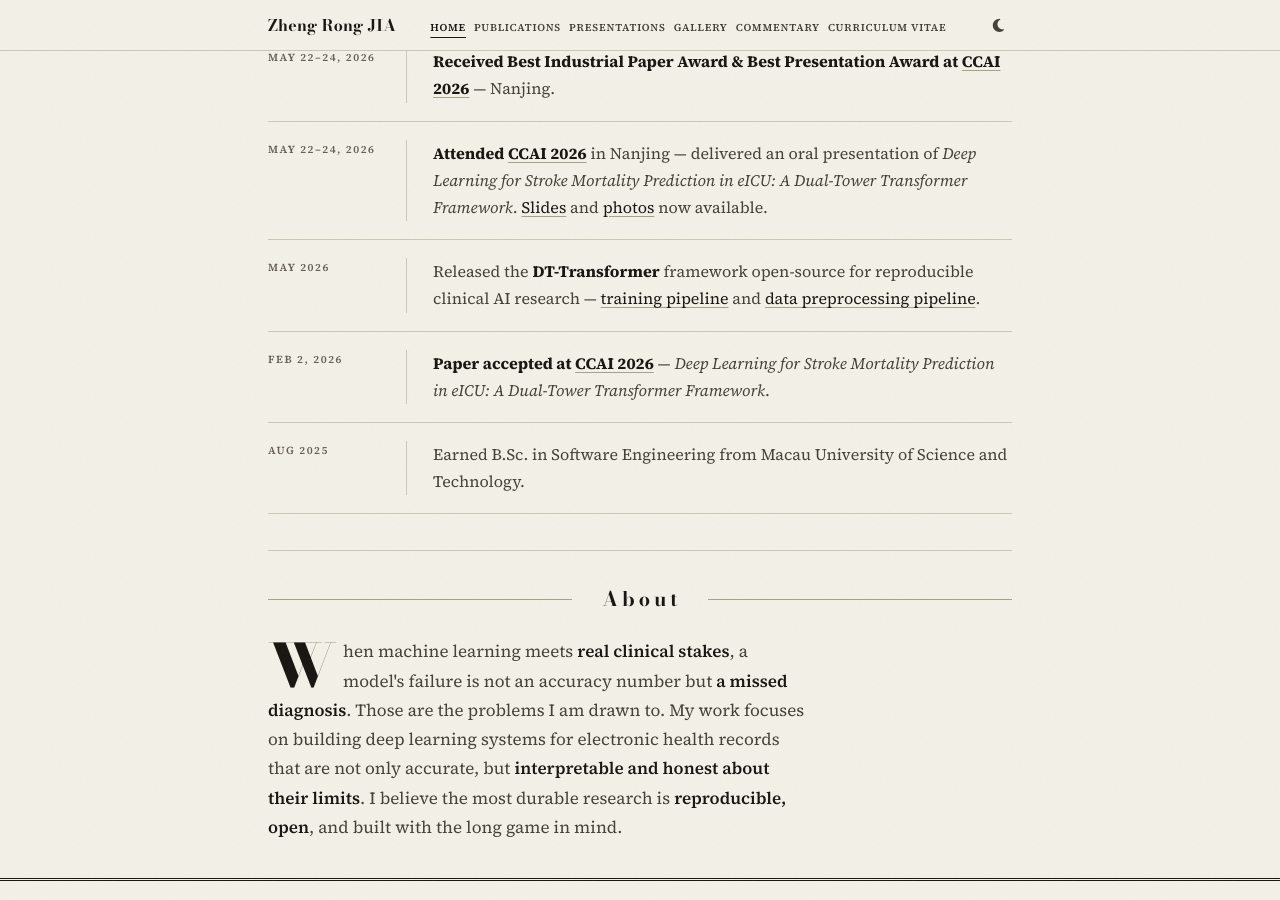
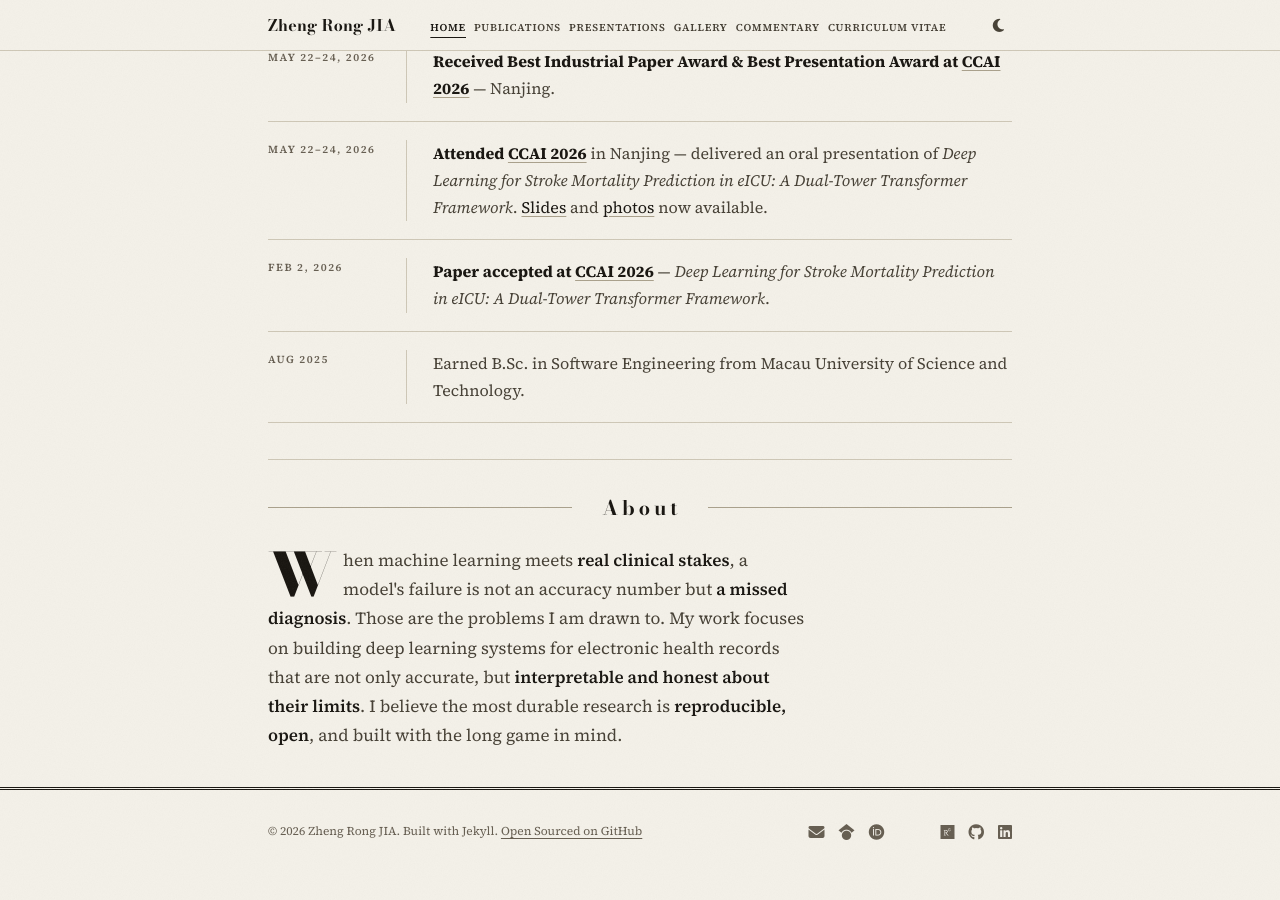
Before and after one commit to ZR-JIA/zr-jia.github.io, a Jekyll site: the page built from _pages/index.md, in a window 1280 px wide and 900 px high, scrolled down 1871 px. Built offline with Jekyll 4.4.1, drawn with Linux system fonts in a browser that asks for light colours; a style sheet for code colours, icons or effects is not loaded; after the commit the page ends 2745 px from its top, so only the background shows below that.

Commit message:
content: remove the open-source release news item
Drop the May 2026 news item announcing the DT-Transformer training and
preprocessing repositories. The code is still linked from both
publication pages and the CV page.

```diff
--- a/_pages/index.md
+++ b/_pages/index.md
@@ -114,10 +114,6 @@ description: "AI researcher specializing in Clinical AI and deep learning on ele
         <span class="news-text"><strong>Attended <a href="https://ccai.net" target="_blank" rel="noopener noreferrer">CCAI 2026</a></strong> in Nanjing &mdash; delivered an oral presentation of <em>Deep Learning for Stroke Mortality Prediction in eICU: A Dual-Tower Transformer Framework</em>. <a href="/presentations/">Slides</a> and <a href="/gallery/">photos</a> now available.</span>
       </li>
       <li class="news-item">
-        <span class="news-date">May 2026</span>
-        <span class="news-text">Released the <strong>DT-Transformer</strong> framework open-source for reproducible clinical AI research &mdash; <a href="https://github.com/ZR-JIA/Dual-Tower-Transformer-eICU-Stroke" target="_blank" rel="noopener noreferrer">training pipeline</a> and <a href="https://github.com/ZR-JIA/Data-Preprocessing-for-eICU" target="_blank" rel="noopener noreferrer">data preprocessing pipeline</a>.</span>
-      </li>
-      <li class="news-item">
         <span class="news-date">Feb 2, 2026</span>
         <span class="news-text"><strong>Paper accepted at <a href="https://ccai.net" target="_blank" rel="noopener noreferrer">CCAI 2026</a></strong> &mdash; <em>Deep Learning for Stroke Mortality Prediction in eICU: A Dual-Tower Transformer Framework</em>.</span>
       </li>
```
